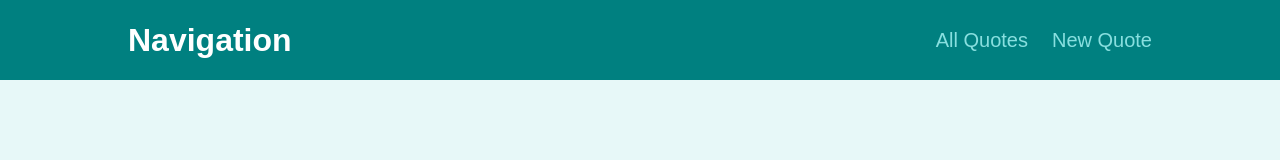
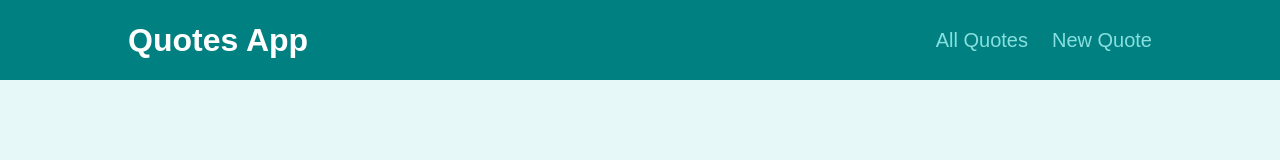
Before and after one commit to ogeeDeveloper/Quotes-Project, a React (Create React App) app: page /quotes in a window 1280 px wide. Shown: the top 160 px of the page. Built offline with nearby package versions, Linux system fonts and the light colour scheme; no server answers.

Commit message:
Change the name of the app both in Navigation and title

```diff
--- a/public/index.html
+++ b/public/index.html
@@ -24,7 +24,7 @@
       work correctly both with client-side routing and a non-root public URL.
       Learn how to configure a non-root public URL by running `npm run build`.
     -->
-    <title>React App</title>
+    <title>Quotes App</title>
   </head>
   <body>
     <noscript>You need to enable JavaScript to run this app.</noscript>
--- a/src/components/layout/MainNavaigation.js
+++ b/src/components/layout/MainNavaigation.js
@@ -4,7 +4,7 @@ import { NavLink } from "react-router-dom";
 const MainNavigation = () => {
   return (
     <header className={styles.header}>
-      <h1 className={styles.logo}>Navigation</h1>
+      <h1 className={styles.logo}>Quotes App</h1>
       <nav className={styles.nav}>
         <ul>
           <li>
```
